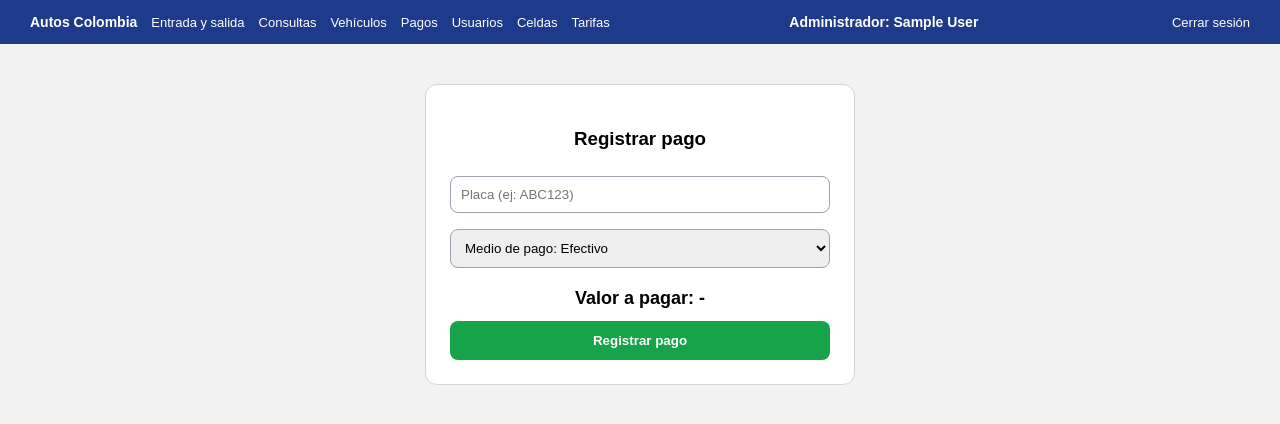
After one commit to DevEmanuel2024/parqueadero-autos-Colombia, a Flask app: page /pagos in a window 1280 px wide. The commit adds this page. Shown: the top 424 px of the page. Run offline with Flask 3, Linux system fonts and the light colour scheme; the visitor is signed in with stand-in values (Sample User, id 1); data that the repository does not hold is empty; parts of the project's set-up code (start-up, migrations or seed data) failed here and were passed over.

Commit message:
Agregar registro de pagos y comprobante

```diff
--- a/app.py
+++ b/app.py
@@ -456,6 +456,78 @@ def tarifa_guardar():
     return redirect("/tarifas")
 
 
+# ---------------- pagos (iteración 3) ----------------
+
+@app.route("/pagos")
+def pagos():
+    if not hay_sesion():
+        return redirect("/login")
+    con = conectar()
+    lista_tarifas = con.execute("SELECT * FROM tarifa").fetchall()
+    lista_vehiculos = con.execute("SELECT * FROM vehiculo").fetchall()
+    con.close()
+    return render_template("pagos.html", tarifas=lista_tarifas, vehiculos=lista_vehiculos)
+
+
+@app.route("/pagos/nuevo", methods=["POST"])
+def pago_nuevo():
+    if not hay_sesion():
+        return redirect("/login")
+    placa = request.form["placa"].strip().upper()
+    medio = request.form["medio"]
+    con = conectar()
+    vehiculo = con.execute("SELECT * FROM vehiculo WHERE placa = ?", (placa,)).fetchone()
+    if vehiculo is None:
+        con.close()
+        flash(("error", "La placa " + placa + " no está registrada"))
+        return redirect("/pagos")
+    if medio not in ("efectivo", "transferencia"):
+        con.close()
+        flash(("error", "Elige un medio de pago válido"))
+        return redirect("/pagos")
+    tarifa = con.execute("SELECT * FROM tarifa WHERE tipo = ?", (vehiculo["tipo"],)).fetchone()
+    if tarifa is None:
+        con.close()
+        flash(("error", "El tipo " + vehiculo["tipo"] + " no tiene tarifa"))
+        return redirect("/pagos")
+
+    # si ya tiene mensualidad vigente, la nueva empieza el día siguiente a que termine
+    hoy = date.today()
+    ultima = con.execute("SELECT MAX(fecha_fin) FROM mensualidad WHERE placa = ?", (placa,)).fetchone()[0]
+    if ultima is not None and ultima >= hoy.isoformat():
+        inicio = date.fromisoformat(ultima) + timedelta(days=1)
+    else:
+        inicio = hoy
+    fin = inicio + timedelta(days=29)
+
+    cursor = con.execute("INSERT INTO mensualidad(placa, fecha_inicio, fecha_fin) VALUES (?,?,?)",
+                         (placa, inicio.isoformat(), fin.isoformat()))
+    id_mensualidad = cursor.lastrowid
+    ahora = datetime.now().strftime("%Y-%m-%d %H:%M:%S")
+    cursor = con.execute("""INSERT INTO pago(placa, id_usuario, id_mensualidad, valor, medio, fecha_pago)
+                            VALUES (?,?,?,?,?,?)""",
+                         (placa, session["id_usuario"], id_mensualidad, tarifa["valor"], medio, ahora))
+    id_pago = cursor.lastrowid
+    con.commit()
+    con.close()
+    return redirect("/comprobante/" + str(id_pago))
+
+
+@app.route("/comprobante/<int:id>")
+def comprobante(id):
+    if not hay_sesion():
+        return redirect("/login")
+    con = conectar()
+    pago = con.execute("""SELECT pago.*, usuario.nombre AS cajero, mensualidad.fecha_inicio, mensualidad.fecha_fin
+                          FROM pago JOIN usuario ON usuario.id_usuario = pago.id_usuario
+                          JOIN mensualidad ON mensualidad.id_mensualidad = pago.id_mensualidad
+                          WHERE pago.id_pago = ?""", (id,)).fetchone()
+    con.close()
+    if pago is None:
+        return redirect("/pagos")
+    return render_template("comprobante.html", pago=pago)
+
+
 if __name__ == "__main__":
     crear_base()
     app.run(debug=True)
--- a/templates/base.html
+++ b/templates/base.html
@@ -38,6 +38,7 @@ h3.centro { text-align: center; }
     <a href="/">Entrada y salida</a>
     <a href="/consultas">Consultas</a>
     <a href="/vehiculos">Vehículos</a>
+    <a href="/pagos">Pagos</a>
     {% if session.rol == "administrador" %}
     <a href="/usuarios">Usuarios</a>
     <a href="/celdas">Celdas</a>
--- /dev/null
+++ b/templates/pagos.html
@@ -0,0 +1,28 @@
+{% extends "base.html" %}
+{% block contenido %}
+<div class="card" style="max-width: 380px; margin: 0 auto;">
+  <h3>Registrar pago</h3>
+  <form method="post" action="/pagos/nuevo">
+    <input name="placa" id="placa" placeholder="Placa (ej: ABC123)" required>
+    <select name="medio">
+      <option value="efectivo">Medio de pago: Efectivo</option>
+      <option value="transferencia">Medio de pago: Transferencia</option>
+    </select>
+    <p class="valor" id="valor">Valor a pagar: -</p>
+    <button class="verde">Registrar pago</button>
+  </form>
+</div>
+
+<script>
+var tipos = { {% for v in vehiculos %}"{{ v.placa }}": "{{ v.tipo }}", {% endfor %} };
+var tarifas = { {% for t in tarifas %}"{{ t.tipo }}": {{ t.valor }}, {% endfor %} };
+document.getElementById("placa").addEventListener("input", function () {
+  var tipo = tipos[this.value.trim().toUpperCase()];
+  var texto = "Valor a pagar: -";
+  if (tipo) {
+    texto = "Valor a pagar: $" + tarifas[tipo].toLocaleString("es-CO");
+  }
+  document.getElementById("valor").textContent = texto;
+});
+</script>
+{% endblock %}
```
Also changed, not shown: templates/comprobante.html (added, +18 -0 lines).
